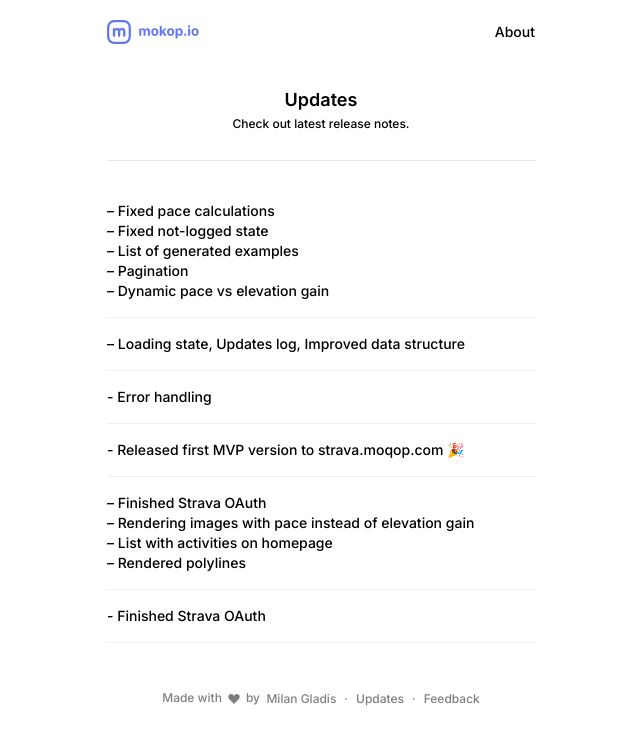
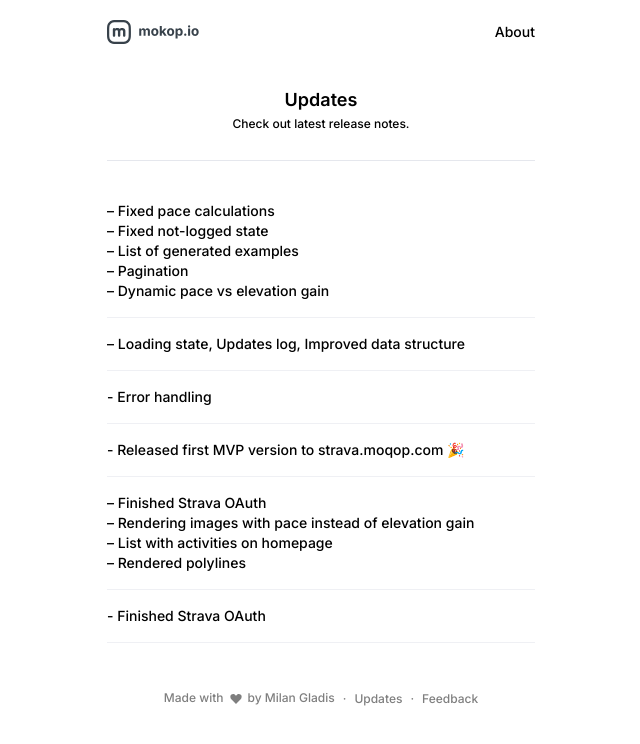
Before and after one commit to RobotCafe/moqop, a Next.js app: page /updates in a window 1280 px wide. Shown: the top 744 px of the page, without its empty margins (319-959 px from the left). Built offline with nearby package versions, Linux system fonts and the light colour scheme.

Commit message:
new logo and responsivity fix

```diff
--- a/src/components/footer.js
+++ b/src/components/footer.js
@@ -3,19 +3,21 @@
 export default function Footer() {
   return (
     <section className='my-32'>
-      <div className="flex items-center wrapper h-48 justify-center text-12 font-medium opacity-50">
+      <div className="block sm:flex items-center wrapper h-48 justify-center text-center text-12 font-medium opacity-50 leading-6">
+        <div className="">
           <span>
             Made with
             <svg className='inline w-16 m-4'width="20" height="20" viewBox="0 0 20 20" fill="none" xmlns="http://www.w3.org/2000/svg">
               <path d="M16.6664 5.41641C16.2078 4.58281 13.3328 1.79141 10 5.83281C6.5 1.79141 3.7914 4.58281 3.3336 5.41641C2.5 6.95781 3 9.29141 4.1672 10.4164L10.0008 16.25L15.8344 10.4164C17 9.29141 17.5 6.95861 16.6664 5.41641H16.6664Z" fill="black"/>
             </svg>
-          by &nbsp;
+            by&nbsp;
           </span>
           <Link href="https://milangladis.com">
-          <a target="_blank" className="mr-8"> Milan Gladis</a>
+            <a target="_blank" className="mr-8">Milan Gladis</a>
           </Link>
-        <div className="">
-          ·
+        </div>
+        <div>
+          <div className="sm:visible float-left invisible">·</div>
           <Link href="/updates">
             <a className="mx-8">Updates</a>
           </Link>
--- a/src/components/integration.js
+++ b/src/components/integration.js
@@ -6,7 +6,7 @@
   return(
     <div className="flex flex-col border border-grey-darken rounded p-16 mb-24 text-center">
       <div className="flex gap-16 justify-center items-center">
-        <div className="flex flex-1 items-center justify-center gap-8">
+        <div className="flex flex-1 flex-col sm:flex-row items-center justify-center gap-8">
           <Image src="/images/services/strava.svg" width="24" height="24" alt="Strava" />
           Strava Activity
         </div>
@@ -15,7 +15,7 @@
             <path opacity="0.5" d="M4.5 12H19.5M19.5 12L15.5 8M19.5 12L15.5 16" stroke="#38424B" strokeLinecap="round" strokeLinejoin="round"/>
           </svg>
         </span>
-        <div className="flex flex-1 items-center justify-center gap-8">
+        <div className="flex flex-1 flex-col sm:flex-row  items-center justify-center gap-8">
           <Image src="/images/services/instagram.svg" width="24" height="24" alt="Instagram" />
           Instagram Story
         </div>
--- a/tailwind.config.js
+++ b/tailwind.config.js
@@ -48,7 +48,11 @@
       '4/3': '4 / 3',
     },
     screens: {
-      'xs': '380px'
+      'xs': '380px',
+      'sm': '480px',
+      'md': '768px',
+      'lg': '1024px',
+      'xl': '1200px'
     },
     extend: {},
   },
```
Also changed, not shown: src/pages/index.js (+2 -2 lines), public/images/logo.svg. Lines whose indentation alone changed are shown as unchanged.
